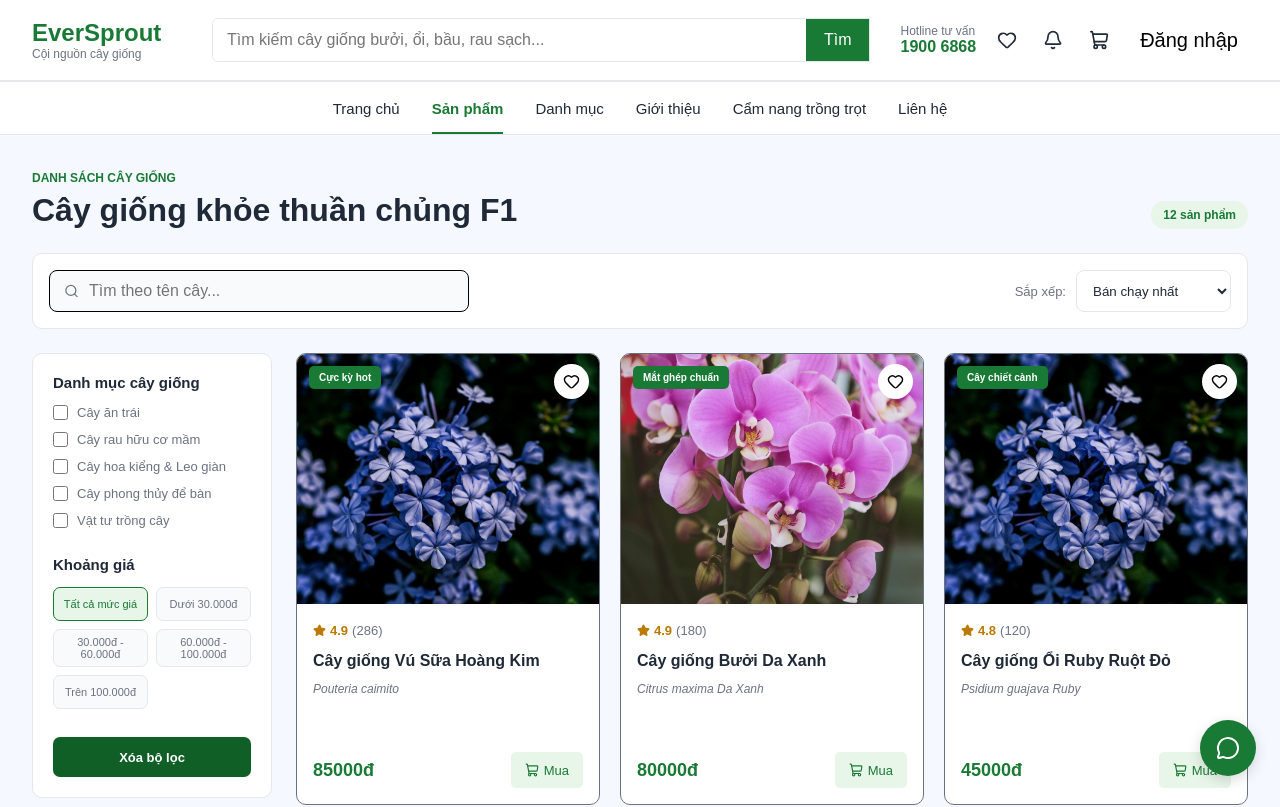
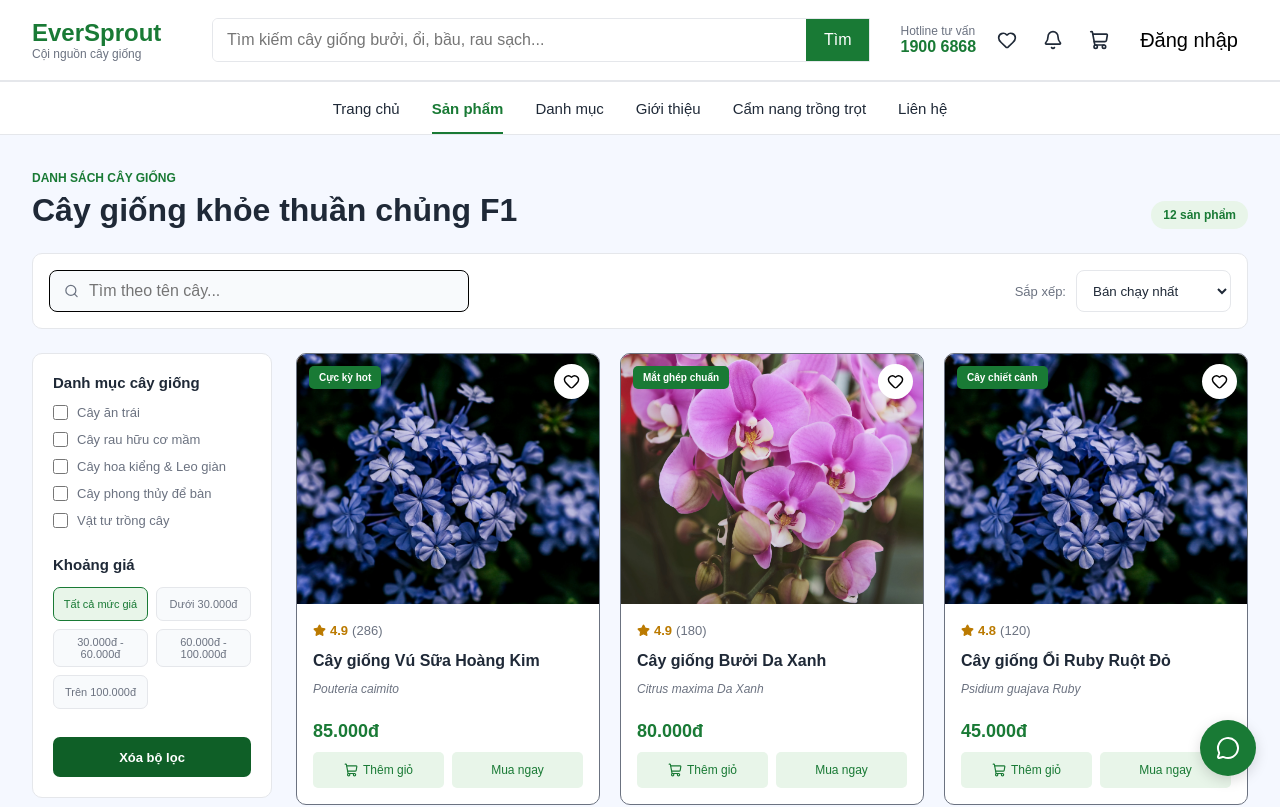
Before and after one commit to HoangDuyTan/FE_EverSprout, a React (Vite) app in the folder eversprout-app/: page /products in a window 1280 px wide. Shown: the top 807 px of the page. Built offline with nearby package versions, Linux system fonts and the light colour scheme.

Commit message:
feat(cart): connect addToCart & buyNow from homePage and ProductsPage

```diff
--- a/eversprout-app/src/components/common/ProductCard.tsx
+++ b/eversprout-app/src/components/common/ProductCard.tsx
@@ -1,8 +1,11 @@
 import {Heart, ShoppingCart, Star} from "lucide-react";
 import "../../styles/common/product-card.css"
-import {addProductToCart} from "../../data/cart.ts";
+import {getCart,addProductToCart,formatPrice,} from "../../data/cart.ts";
+import { useNavigate } from "react-router-dom";
+import { products } from "../../data/products";
 
 interface ProductCardProps {
+    id: number;
     image: string;
     name: string;
     scientificName?: string;
@@ -16,29 +19,70 @@ interface ProductCardProps {
     origin?: string;
 }
 
-export default function ProductCard({image, name, scientificName, price, oldPrice, rating, reviews, sold, tag, stock, origin}: ProductCardProps) {
+export default function ProductCard({id,image, name, scientificName, price, oldPrice, rating, reviews, sold, tag, stock, origin}: ProductCardProps) {
+    const navigate = useNavigate();
+
+    function handleAddToCart() {
+        const product = products.find((item) => item.id === id);
+        if (!product) {
+            alert("Không tìm thấy sản phẩm.");
+            return false;
+        }
+        if (product.stock <= 0) {
+            alert("Sản phẩm đã hết hàng.");
+            return false;
+        }
+
+        // check sluong đã có trong giỏ
+        const cart = getCart();
+        const existingItem = cart.find((item) => item.product.id === id);
+        if (existingItem && existingItem.quantity >= product.stock) {
+            alert("Bạn đã thêm tối đa số lượng còn trong kho.");
+            return false;
+        }
+        addProductToCart(product);
+        return true;
+    }
+    // button adtocart k reload
+    function handleAdd() {
+        const success = handleAddToCart();
+        if (success) {
+            alert("Đã thêm " + name + " vào giỏ hàng!");
+        }
+    }
+    // button mua ngay -> chuyển đến cart
+    function handleBuy() {
+        const success = handleAddToCart();
+        if (success) {
+            navigate("/cart");
+        }
+    }
+
     return (
         <article className="product-card">
             <div className="product-card-image-wrapper">
-                <img src={image} alt={name} className="product-card-image" loading="lazy"/>
-                {tag && (<span className="product-card-tag">{tag}</span>)}
-                <button type="button" className="product-card-favorite" aria-label="Thêm vào yêu thích"><Heart size={17}/></button>
+                <img src={image} alt={name} className="product-card-image" loading="lazy" />
+                {tag && ( <span className="product-card-tag">{tag}</span>)}
+                <button type="button" className="product-card-favorite" aria-label="Thêm vào yêu thích" >
+                    <Heart size={17} />
+                </button>
             </div>
-
             <div className="product-card-content">
                 <div className="product-card-rating">
-                    <Star size={13} fill="currentColor"/>
+                    <Star size={13} fill="currentColor" />
                     <strong>{rating}</strong>
                     <span>({sold})</span>
                 </div>
-
                 <h3>{name}</h3>
-
-                {scientificName && (<p>{scientificName}</p>)}
-
+                {scientificName && <p>{scientificName}</p>}
                 <div className="product-card-bottom">
-                    <strong>{price}đ</strong>
-                    <button type="button"><ShoppingCart size={14}/>Mua</button>
+                    <strong>{formatPrice(price)}</strong>
+                    <div className="product-card-actions">
+                        <button type="button" onClick={handleAdd} disabled={stock === 0}>
+                            <ShoppingCart size={14} /> Thêm giỏ
+                        </button>
+                        <button type="button" onClick={handleBuy} disabled={stock === 0} > Mua ngay </button>
+                    </div>
                 </div>
             </div>
         </article>
--- a/eversprout-app/src/pages/products/components/ProductGrid.tsx
+++ b/eversprout-app/src/pages/products/components/ProductGrid.tsx
@@ -6,10 +6,12 @@ interface ProductGridProps {
     products: Product[];
 }
 
-export default function ProductGrid({products}: ProductGridProps){
+export default function ProductGrid({ products, }: ProductGridProps) {
     if (products.length === 0) {
         return (
-            <div className="product-empty">Không tìm thấy sản phẩm phù hợp.</div>
+            <div className="product-empty">
+                Không tìm thấy sản phẩm phù hợp.
+            </div>
         );
     }
 
@@ -18,6 +20,7 @@ export default function ProductGrid({products}: ProductGridProps){
             {products.map((product) => (
                 <ProductCard
                     key={product.id}
+                    id={product.id}
                     image={product.image}
                     name={product.name}
                     scientificName={product.scientificName}
--- a/eversprout-app/src/styles/common/product-card.css
+++ b/eversprout-app/src/styles/common/product-card.css
@@ -145,7 +145,29 @@
     transition: 0.2s;
 }
 
-.product-card-bottom button:hover {
+.product-card-bottom button:hover{
     color: white;
     background-color: var(--primary-dark);
 }
+.product-card-bottom{
+    flex-direction: column;
+    align-items: stretch;
+    gap: 10px;
+}
+
+.product-card-actions{
+    display: flex;
+    gap: 8px;
+}
+
+.product-card-actions button{
+    flex: 1;
+    min-width: 0;
+    padding: 0 8px;
+    font-size: 12px;
+}
+
+.product-card-actions button:disabled{
+    opacity: 0.5;
+    cursor: not-allowed;
+}
```
